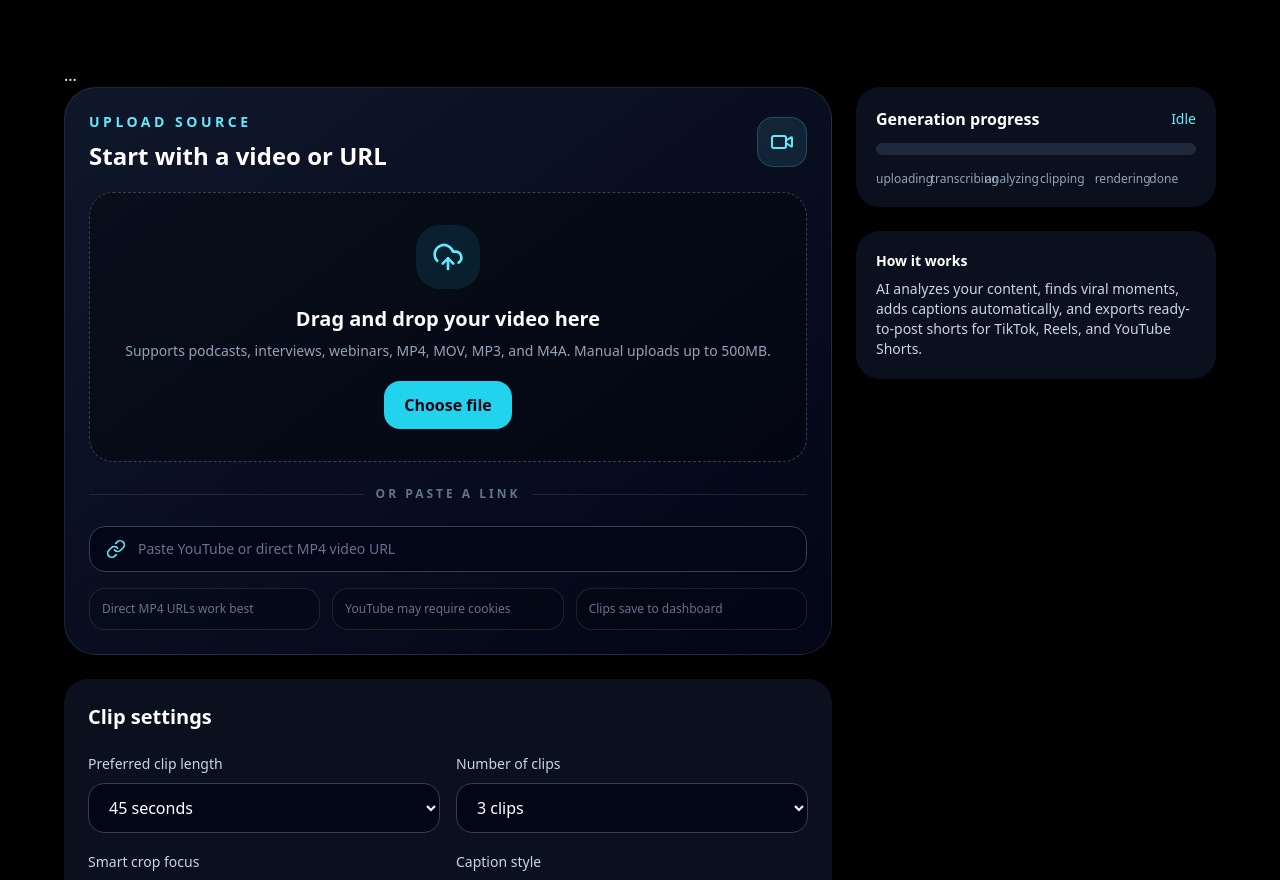
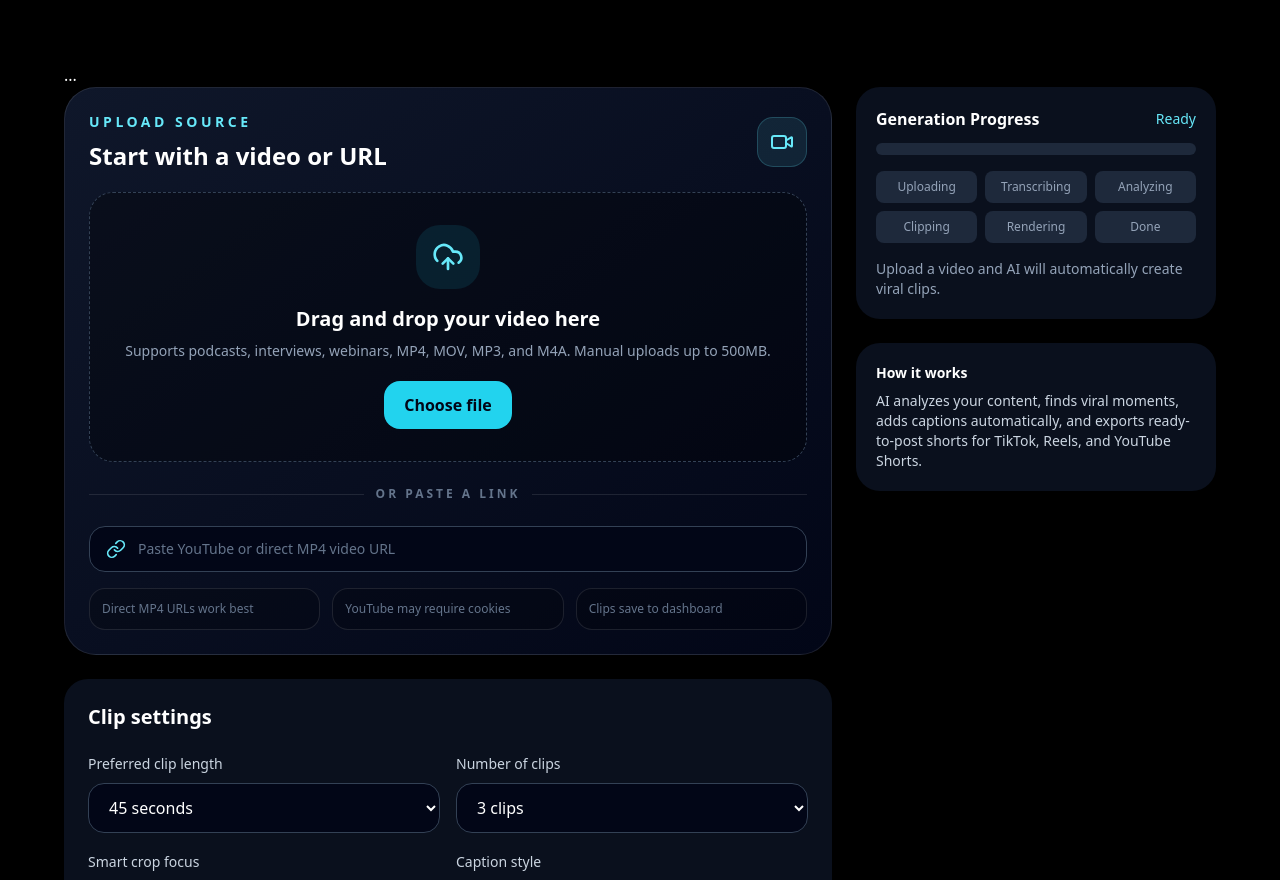
Before and after one commit to balasaijuttuga04/my-ai-podcast-clipper, a Next.js app: page / in a window 1280 px wide. Shown: the part 797-1677 px from the top of the page. Built offline with nearby package versions, Linux system fonts and the light colour scheme.

Commit message:
polish progress indicator

```diff
--- a/components/ProgressIndicator.tsx
+++ b/components/ProgressIndicator.tsx
@@ -1,31 +1,68 @@
 "use client";
 
-const steps = ["uploading", "transcribing", "analyzing", "clipping", "rendering", "done"] as const;
+const steps = [
+  "uploading",
+  "transcribing",
+  "analyzing",
+  "clipping",
+  "rendering",
+  "done"
+] as const;
 
 export type ProgressStep = (typeof steps)[number] | "idle" | "error";
 
-export default function ProgressIndicator({ step }: { step: ProgressStep }) {
+export default function ProgressIndicator({
+  step
+}: {
+  step: ProgressStep;
+}) {
   const activeIndex = step === "idle" ? -1 : steps.indexOf(step as any);
 
   return (
     <div className="rounded-3xl bg-slate-900/70 p-5">
       <div className="mb-3 flex items-center justify-between">
-        <p className="font-semibold">Generation progress</p>
-        <p className="text-sm capitalize text-cyan-300">{step}</p>
+        <p className="font-semibold">Generation Progress</p>
+        <p className="text-sm capitalize text-cyan-300">
+          {step === "idle" ? "Ready" : step}
+        </p>
       </div>
+
       <div className="h-3 overflow-hidden rounded-full bg-slate-800">
         <div
           className="h-full rounded-full bg-cyan-400 transition-all duration-500"
-          style={{ width: `${step === "error" ? 100 : Math.max(0, ((activeIndex + 1) / steps.length) * 100)}%` }}
+          style={{
+            width: `${
+              step === "error"
+                ? 100
+                : Math.max(
+                    0,
+                    ((activeIndex + 1) / steps.length) * 100
+                  )
+            }%`
+          }}
         />
       </div>
-      <div className="mt-4 grid grid-cols-2 gap-2 text-xs text-slate-400 sm:grid-cols-6">
+
+      <div className="mt-4 grid grid-cols-2 gap-2 text-xs sm:grid-cols-3">
         {steps.map((s, i) => (
-          <span key={s} className={i <= activeIndex ? "text-cyan-200" : ""}>
+          <div
+            key={s}
+            className={`rounded-lg px-2 py-2 text-center capitalize transition-all ${
+              i <= activeIndex
+                ? "bg-cyan-400/20 text-cyan-200"
+                : "bg-slate-800 text-slate-400"
+            }`}
+          >
             {s}
-          </span>
+          </div>
         ))}
       </div>
+
+      {step === "idle" && (
+        <p className="mt-4 text-sm text-slate-400">
+          Upload a video and AI will automatically create viral clips.
+        </p>
+      )}
     </div>
   );
 }
```
